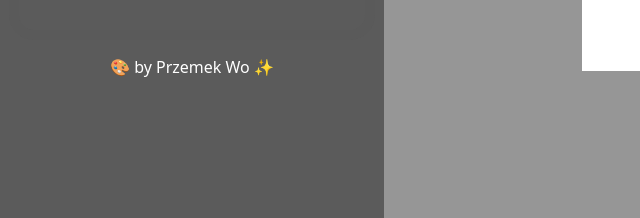
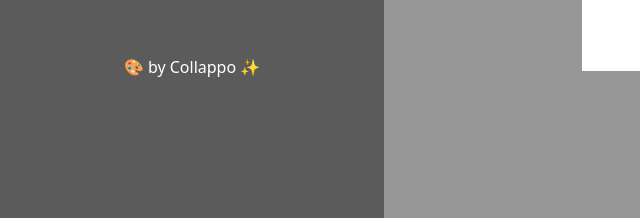
Before and after one commit to Collappo/Pixel-8x8-HTML, a plain HTML site: page index.html in a window 1280 px wide. Shown: the part 579-797 px from the top of the page, 0-640 px from the left. Drawn offline with Linux system fonts and the light colour scheme.

Commit message:
Update index.html

```diff
--- a/index.html
+++ b/index.html
@@ -48,7 +48,7 @@
             </div>
         </div>
         <footer>
-                <p>🎨 by Przemek Wo ✨</p>
+                <p>🎨 by Collappo ✨</p>
             </footer>
     </div>
     <div id="main">
```
